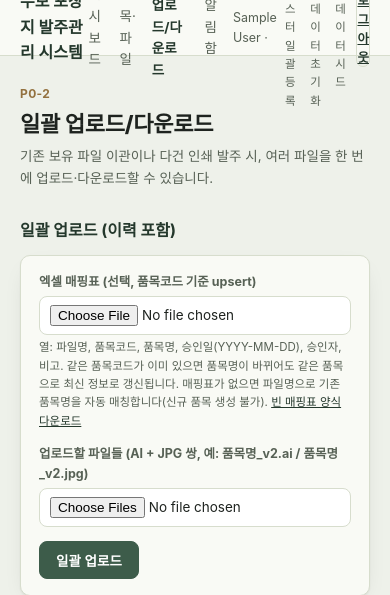
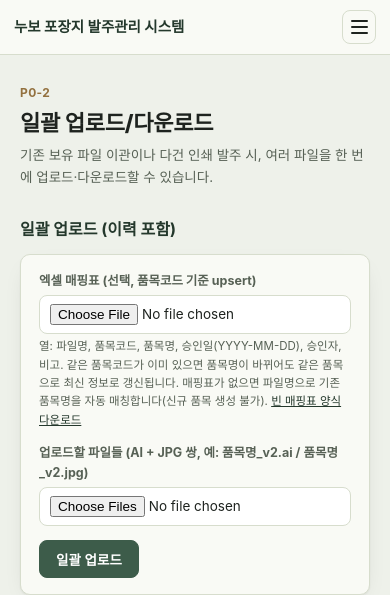
Before and after one commit to nousbo-team/-, a Django app: page /bulk/ in a window 390 px wide. Shown: the top 595 px of the page. Run offline with Django 5.2, Linux system fonts and the light colour scheme; the visitor is signed in with stand-in values (Sample User, id 1); data that the repository does not hold is empty; some web fonts are replaced.

Commit message:
Make the top nav adaptive on mobile
The topbar's nav (4 links + user chip with role/away-toggle/admin
links/push-toggle/logout) previously had no small-screen treatment
and wrapped into an unreadable multi-line mess on phones. Below
860px it now collapses into a hamburger toggle; tapping it drops
down a full-width vertical menu with the same items, buttons at full
width for easy tapping. Desktop layout (>860px) is unchanged.

Verified at 375px (mobile) and 1280px (desktop) locally.

Co-Authored-By: Claude Sonnet 5 <noreply@anthropic.com>

```diff
--- a/app/static/css/style.css
+++ b/app/static/css/style.css
@@ -50,6 +50,44 @@ a { color: var(--accent-ink); }
   display: inline-flex; align-items: center; justify-content: center;
   min-width: 17px; height: 17px; padding: 0 4px; border-radius: 99px;
   background: var(--danger); color: #fff; font-size: 10.5px; font-weight: 700;
+}
+
+/* 모바일 메뉴 토글(햄버거) — 데스크톱에서는 계속 숨김 */
+.nav-toggle {
+  display: none;
+  flex-direction: column; justify-content: center; align-items: center; gap: 4px;
+  width: 34px; height: 34px; padding: 0; margin-left: 8px;
+  border: 1px solid var(--line); border-radius: 8px; background: var(--paper-raised);
+  cursor: pointer; flex-shrink: 0;
+}
+.nav-toggle span { display: block; width: 17px; height: 2px; background: var(--ink); border-radius: 1px; }
+
+/* 화면이 좁아지면(대략 태블릿 세로~모바일) 상단바를 적응형으로 전환:
+   브랜드+햄버거만 한 줄에 남기고, 메뉴는 버튼을 눌러야 아래로 펼쳐지는 구조. */
+@media (max-width: 860px) {
+  .topbar {
+    height: auto; flex-wrap: wrap; padding: 10px 14px; row-gap: 0;
+  }
+  .topbar .brand {
+    font-size: 14.5px; flex: 1 1 auto; min-width: 0;
+    overflow: hidden; text-overflow: ellipsis; white-space: nowrap;
+  }
+  .nav-toggle { display: inline-flex; }
+  .topbar nav {
+    display: none;
+    flex-direction: column; align-items: stretch; gap: 4px;
+    width: 100%; order: 3;
+    margin-top: 10px; padding-top: 10px; border-top: 1px solid var(--line);
+  }
+  .topbar.nav-open nav { display: flex; }
+  .topbar nav a { padding: 9px 4px; border-radius: 6px; }
+  .topbar nav a.active { background: var(--accent-soft); }
+  .topbar .user-chip {
+    flex-direction: column; align-items: stretch; gap: 8px;
+    width: 100%; margin-top: 6px; padding-top: 10px; border-top: 1px solid var(--line);
+  }
+  .topbar .user-chip form.inline { display: block; }
+  .topbar .user-chip .btn { width: 100%; justify-content: center; }
 }
 
 .wrap { max-width: 980px; margin: 0 auto; padding: 28px 20px 60px; }
--- a/app/templates/base.html
+++ b/app/templates/base.html
@@ -13,7 +13,10 @@
   {% if user.is_authenticated %}
   <div class="topbar">
     <a class="brand" href="{% url 'workflow:dashboard' %}">누보 포장지 발주관리 시스템</a>
-    <nav>
+    <button type="button" class="nav-toggle" id="nav-toggle" aria-label="메뉴 열기" aria-expanded="false" aria-controls="site-nav">
+      <span></span><span></span><span></span>
+    </button>
+    <nav id="site-nav">
       <a href="{% url 'workflow:dashboard' %}" class="{% block nav_dashboard %}{% endblock %}">대시보드</a>
       <a href="{% url 'catalog:product_list' %}" class="{% block nav_catalog %}{% endblock %}">품목·파일</a>
       <a href="{% url 'workflow:bulk' %}" class="{% block nav_bulk %}{% endblock %}">일괄 업로드/다운로드</a>
@@ -57,6 +60,27 @@
     {% endif %}
     {% block content %}{% endblock %}
   </div>
+
+  {% if user.is_authenticated %}
+  <script>
+  (function () {
+    var topbar = document.querySelector('.topbar');
+    var toggle = document.getElementById('nav-toggle');
+    if (!topbar || !toggle) return;
+    toggle.addEventListener('click', function () {
+      var open = topbar.classList.toggle('nav-open');
+      toggle.setAttribute('aria-expanded', open ? 'true' : 'false');
+    });
+    // 메뉴를 연 상태에서 화면 폭을 넓혀 데스크톱 레이아웃으로 바뀌면 열림 상태를 정리.
+    window.addEventListener('resize', function () {
+      if (window.innerWidth > 860 && topbar.classList.contains('nav-open')) {
+        topbar.classList.remove('nav-open');
+        toggle.setAttribute('aria-expanded', 'false');
+      }
+    });
+  })();
+  </script>
+  {% endif %}
 
   {% if vapid_public_key %}
   <script>
```
